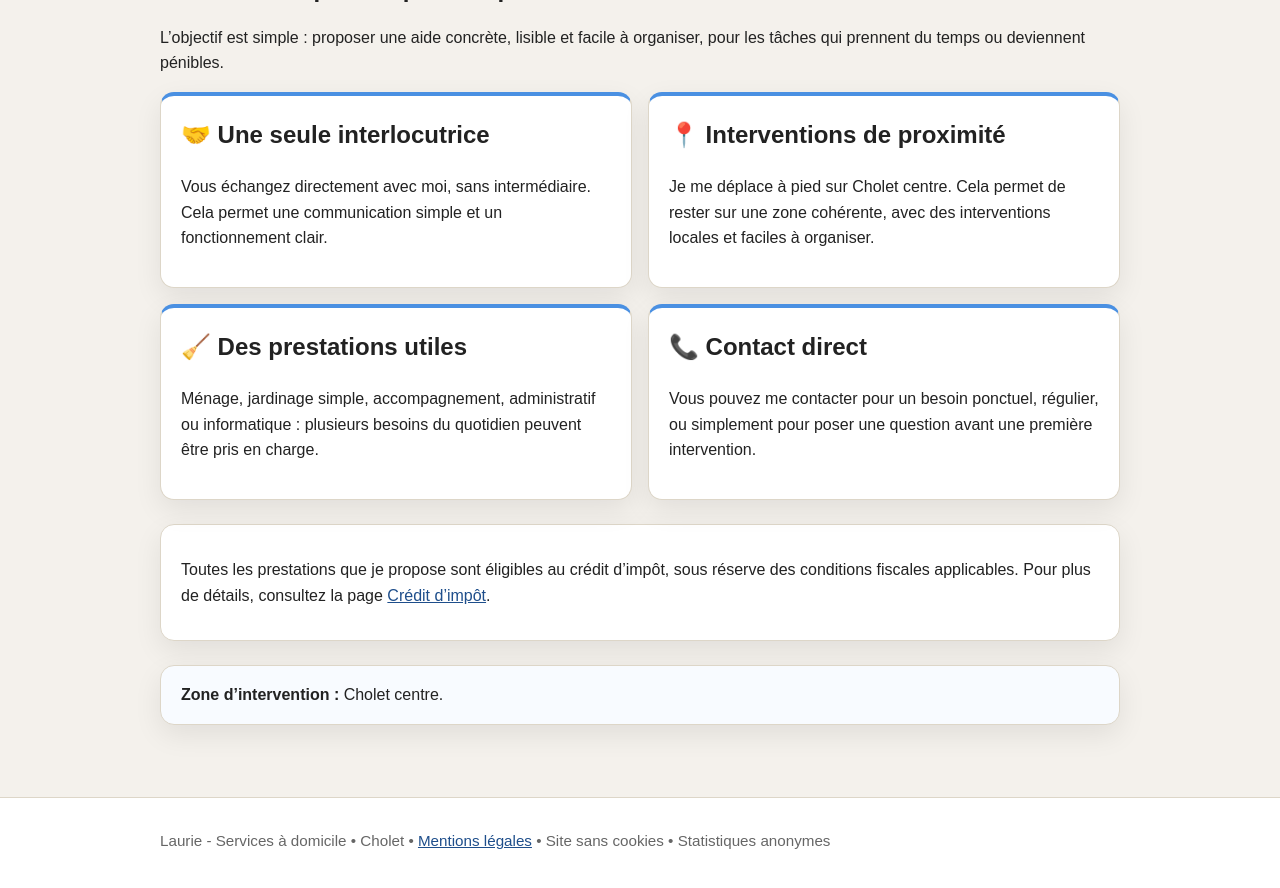
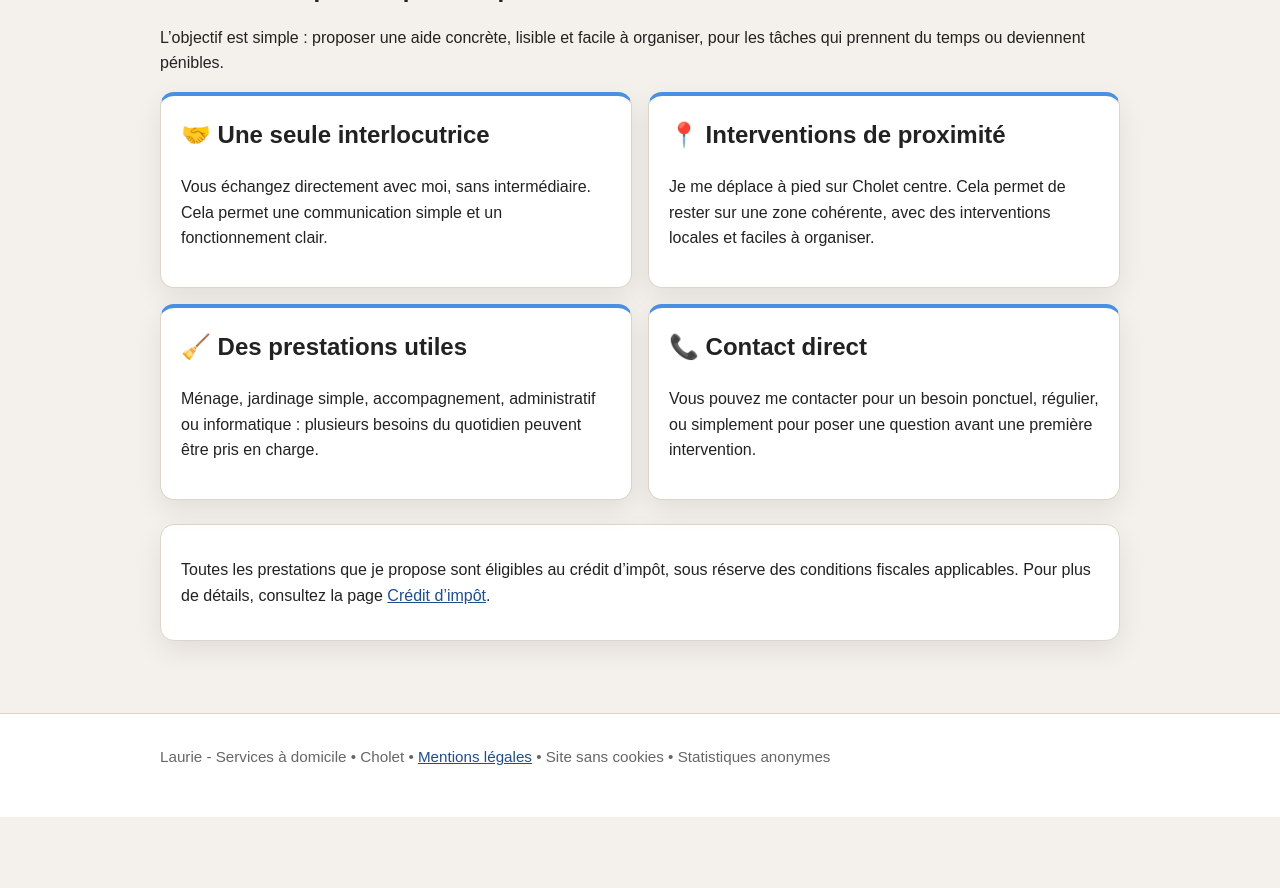
Before and after one commit to Laurie-services/laurie-services.github.io, a Jekyll site: the page built from index.html, in a window 1280 px wide and 900 px high, scrolled down 1032 px. Shown: the top 888 px of the window. Built offline with Jekyll 4.4.1, drawn with Linux system fonts in a browser that asks for light colours; after the commit the page ends 1849 px from its top, so only the background shows below that.

Commit message:
nettoyage index

```diff
--- a/index.html
+++ b/index.html
@@ -98,7 +98,3 @@ description: "Services à domicile à Cholet : aide du quotidien, petit jardinag
     <a href="{{ '/credit-impot.html' | relative_url }}">Crédit d’impôt</a>.
   </p>
 </section>
-
-<section class="notice notice-soft">
-  <strong>Zone d’intervention :</strong> Cholet centre.
-</section>
```
